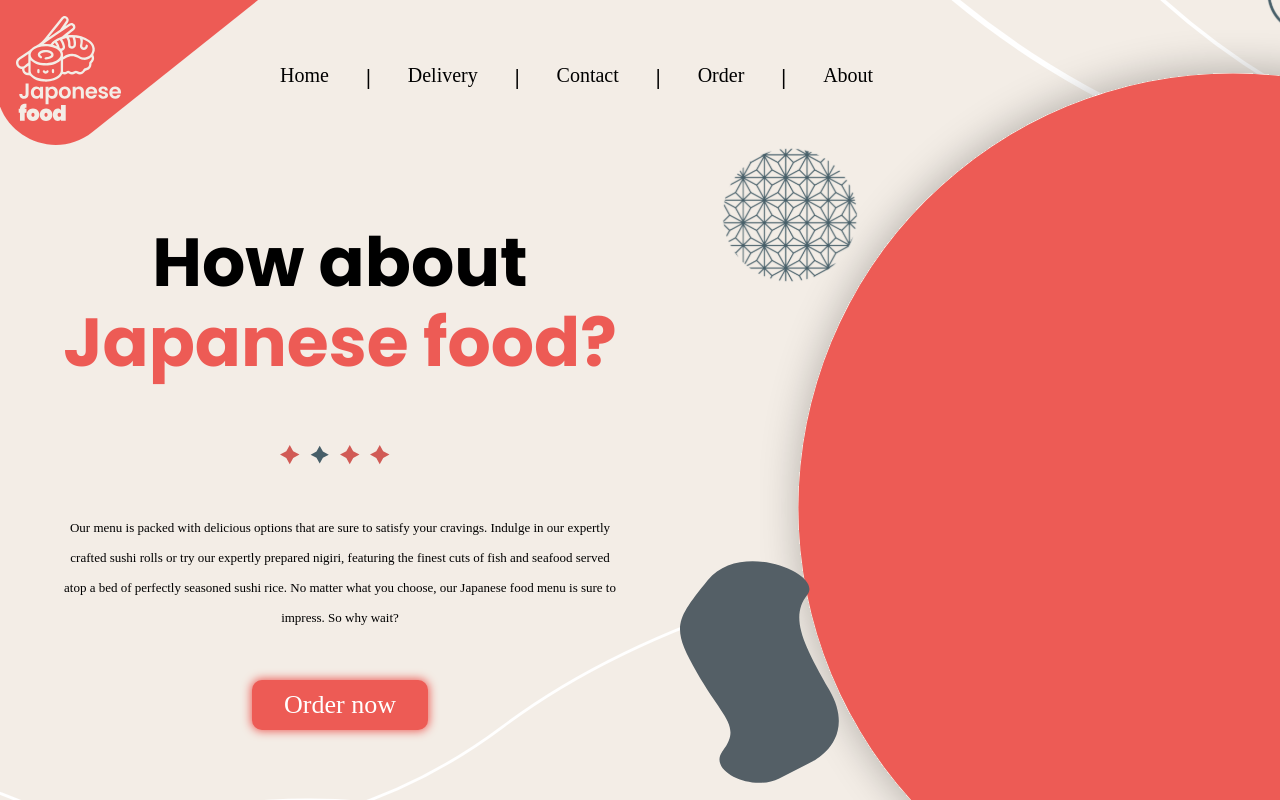
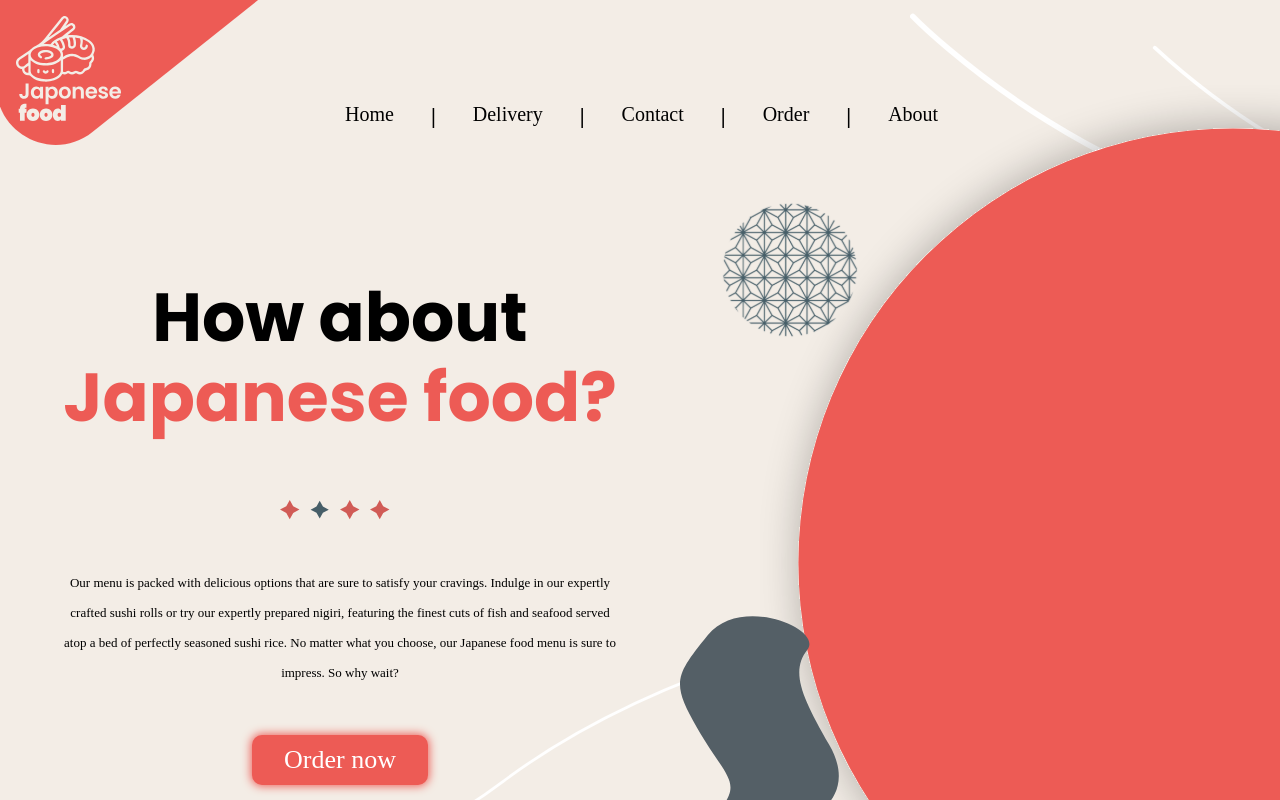
Before and after one commit to CaoBeee/japonese-food, a Next.js app: page / in a window 1280 px wide. Shown: the top 800 px of the page. Built offline with nearby package versions, Linux system fonts and the light colour scheme; a web font is replaced by a local one.

Commit message:
Fixed logo margin

```diff
--- a/src/app/layout.js
+++ b/src/app/layout.js
@@ -3,10 +3,8 @@ import JaponLogo from '@/components/japonLogo'
 import Image from 'next/image'
 import NavigationBar from '@/components/navigationBar'
 import scallopPattern from '/public/img/home/BlueScallopPattern.svg'
-import tlb from '/public/img/home/TopRightCorner-LeftLine.svg'
 import topVectorLine from '/public/img/home/TopVectorLines.svg'
 import botVectorLine from '/public/img/home/BottomVectorLines.svg'
-import bld from '/public/img/home/BottomLeftCorner-EndingDown.svg'
 
 export const metadata = {
 	title: 'Next.js',
--- a/src/styles/japonLogo.module.css
+++ b/src/styles/japonLogo.module.css
@@ -1,5 +1,4 @@
 .container {
-	position: absolute;
 	margin-left: -60px;
 }
 
@@ -64,7 +63,7 @@
 @media (min-width: 1025px) {
 	.container {
 		width: 300px;
-		height: 400px;
+		height: 145px;
 	}
 
 	.logo {
--- a/src/styles/navigationBar.module.css
+++ b/src/styles/navigationBar.module.css
@@ -6,8 +6,6 @@
 .navBar {
 	display: flex;
 	justify-items: center;
-	margin-left: 175px;
-	margin-top: 4rem;
 }
 
 .navBar li {
```
